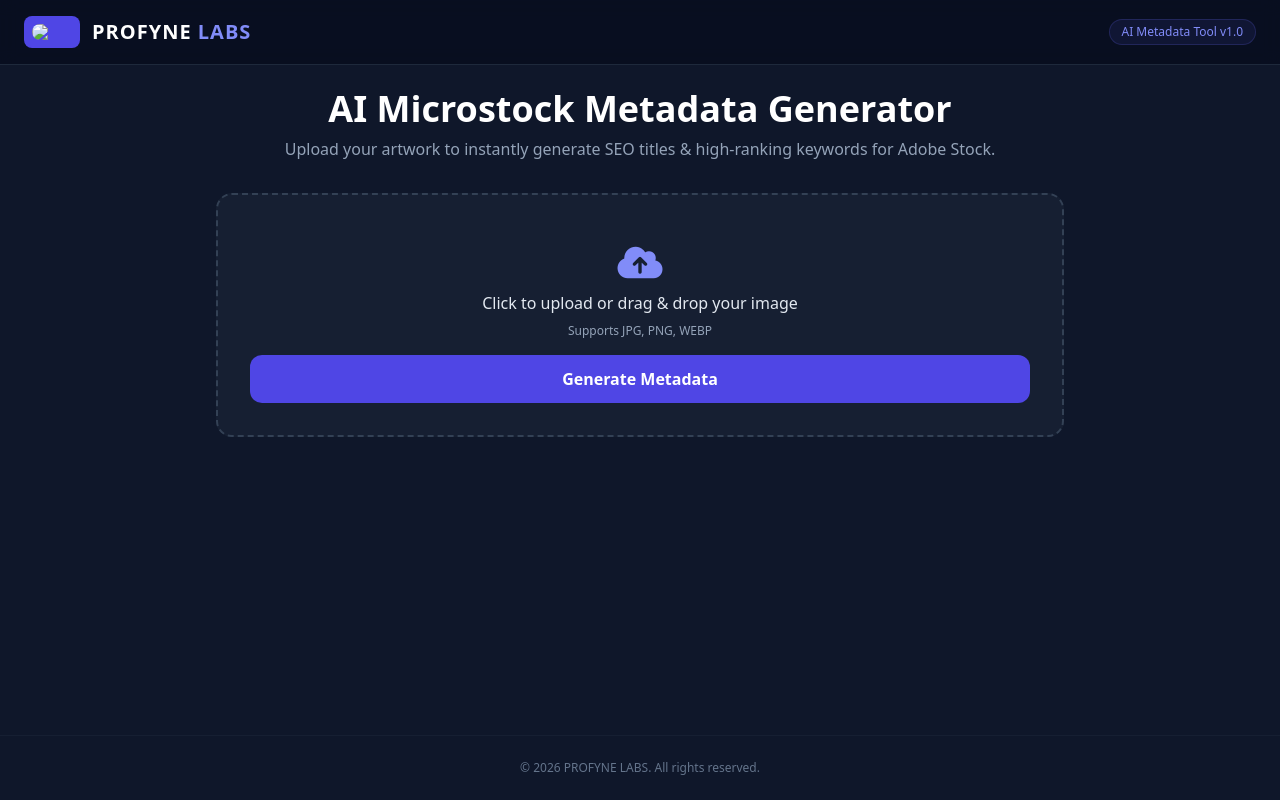
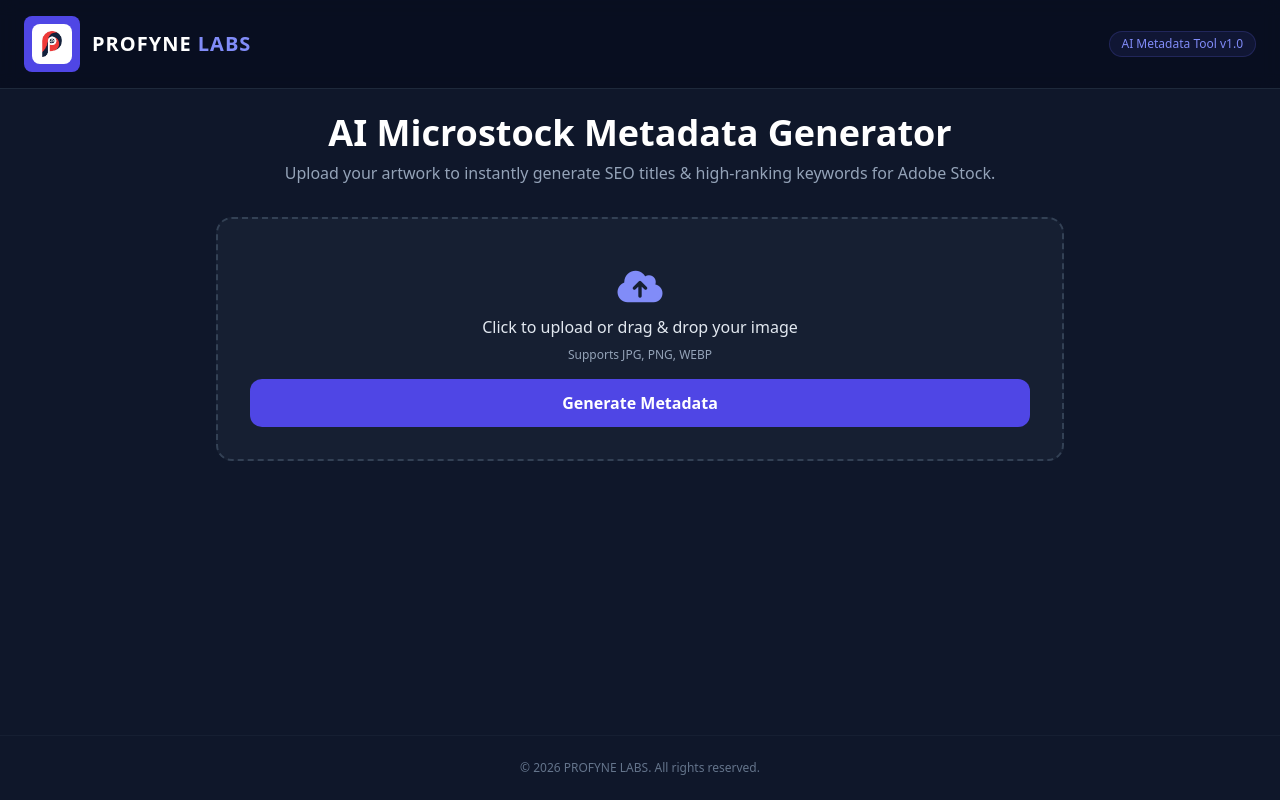
Before and after one commit to profynelabs/profyne-metadata-tool, a website: page public/index.html in a window 1280 px wide. Drawn offline with nearby package versions, Linux system fonts and the light colour scheme.

Commit message:
Update index.html

```diff
--- a/public/index.html
+++ b/public/index.html
@@ -4,7 +4,7 @@
 <head>
     <meta charset="UTF-8">
     <meta name="viewport" content="width=device-width, initial-scale=1.0">
-    <link rel="shortcut icon" href="public/image/logo.jpg" type="image/x-png">
+    <link rel="shortcut icon" href="images/logo.jpg" type="image/x-png">
     <title>PROFYNE LABS - AI Stock Metadata Generator</title>
     <script src="https://cdn.tailwindcss.com"></script>
     <link href="https://cdnjs.cloudflare.com/ajax/libs/font-awesome/6.0.0/css/all.min.css" rel="stylesheet">
@@ -15,7 +15,7 @@
     <!-- Header -->
     <header class="border-b border-slate-800 bg-slate-950/50 backdrop-blur py-4 px-6 flex justify-between items-center">
         <div class="flex items-center space-x-3">
-            <div class="bg-indigo-600 text-white p-2 rounded-lg font-bold text-xl"><img src="image/logo.jpg"
+            <div class="bg-indigo-600 text-white p-2 rounded-lg font-bold text-xl"><img src="images/logo.jpg"
                     class="w-[40px] rounded-lg">
             </div>
             <span class="text-xl font-bold tracking-wider text-white">PROFYNE <span
```
